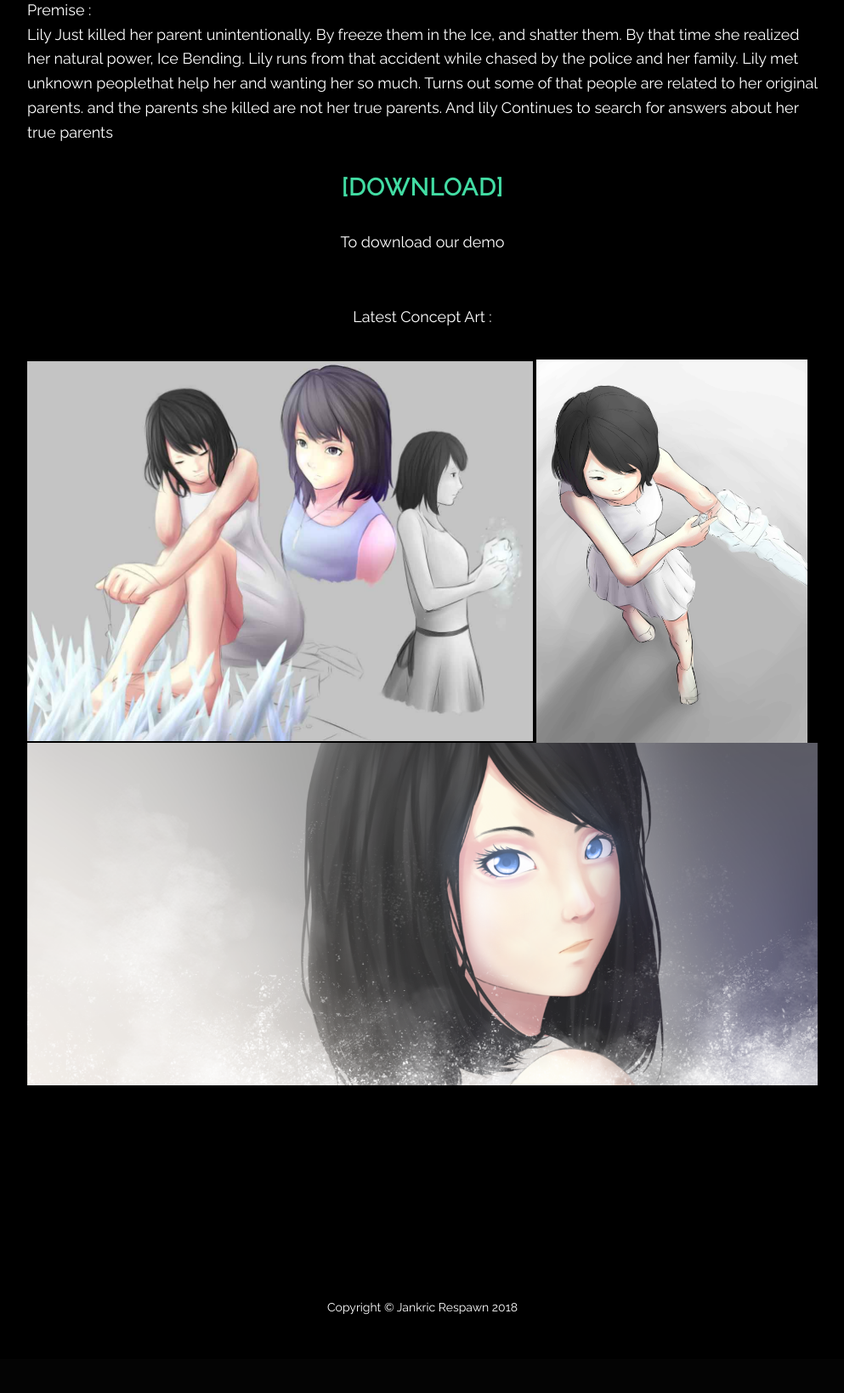
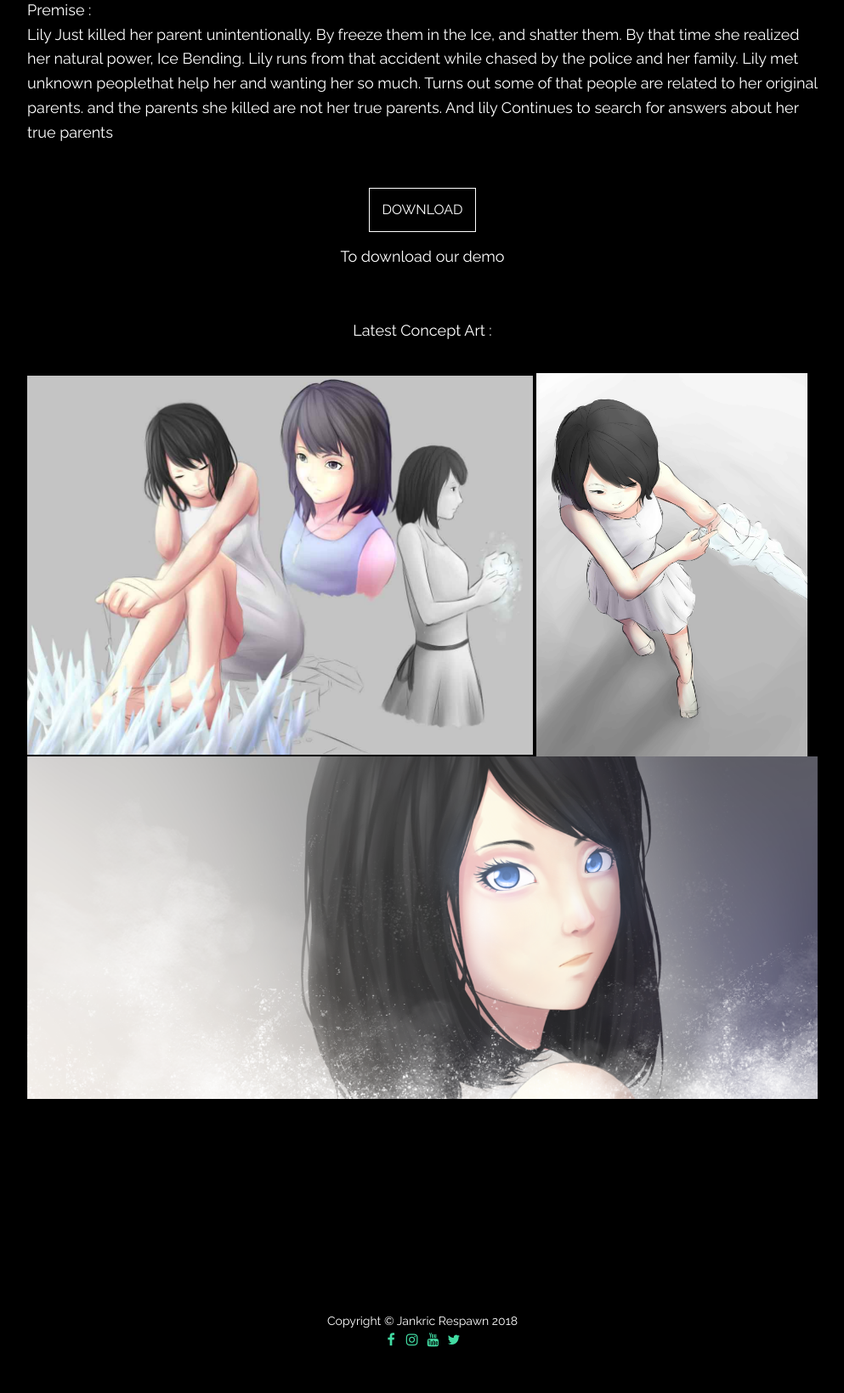
Before and after one commit to KudaJinKrak/jankric-web, a PHP site: page /project/i-am-not-innocent in a window 1280 px wide. Shown: the part 1676-3315 px from the top of the page at 85% size, without its empty margins (143-1136 px from the left). Before the commit the page ends 3223 px from the top, so only its background shows below. Run offline with PHP 8.4, Linux system fonts and the light colour scheme; some libraries are stand-ins or nearby versions.

Commit message:
Update footer

```diff
--- a/index.php
+++ b/index.php
@@ -174,6 +174,10 @@
     <footer>
       <div class="container text-center">
         <p>Copyright &copy; Jankric Respawn 2018</p>
+        <a class="fa fa-facebook fa-fw" href="https://www.facebook.com/JankricRespawnGames/?ref=br_rs" ></a>
+        <a class="fa fa-instagram fa-fw" href="https://www.instagram.com/jankricrespawngames/" ></a>
+        <a class="fa fa-youtube fa-fw" href="https://www.youtube.com/channel/UCMUbH4FBKCQAHzxEk77cgBw" ></a>
+        <a class="fa fa-twitter fa-fw" href="https://twitter.com/jankricrespawn" ></a>
       </div>
     </footer>
 
--- a/project/i-am-not-innocent/index.php
+++ b/project/i-am-not-innocent/index.php
@@ -96,7 +96,7 @@
 				Premise :<br>
 				Lily Just killed her parent unintentionally. By freeze them in the Ice, and shatter them. By that time she realized her natural power, Ice Bending. Lily runs from that accident while chased by the police and her family. Lily met unknown peoplethat help her and wanting her so much. Turns out some of that people are related to her original parents. and the parents she killed are not her true parents. And lily Continues to search for answers about her true parents
 			</p>
-      <h3 class="text-center"><a href="https://gamejolt.com/games/lily-arena/214461">[Download]</a></h3>
+      <div class="text-center"><a class="btn btn-card" href="https://gamejolt.com/games/lily-arena/214461">Download</a></div>
       <p class="text-center">To download our demo</p>
 			<br>
 			<p class="text-center">Latest Concept Art :</p>
@@ -118,6 +118,10 @@
     <footer>
       <div class="container text-center">
         <p>Copyright &copy; Jankric Respawn 2018</p>
+        <a class="fa fa-facebook fa-fw" href="https://www.facebook.com/JankricRespawnGames/?ref=br_rs" ></a>
+        <a class="fa fa-instagram fa-fw" href="https://www.instagram.com/jankricrespawngames/" ></a>
+        <a class="fa fa-youtube fa-fw" href="https://www.youtube.com/channel/UCMUbH4FBKCQAHzxEk77cgBw" ></a>
+        <a class="fa fa-twitter fa-fw" href="https://twitter.com/jankricrespawn" ></a>
       </div>
     </footer>
 
```
Also changed, not shown: project/i-wanna-wake-up/index.php (+6 -2 lines).
